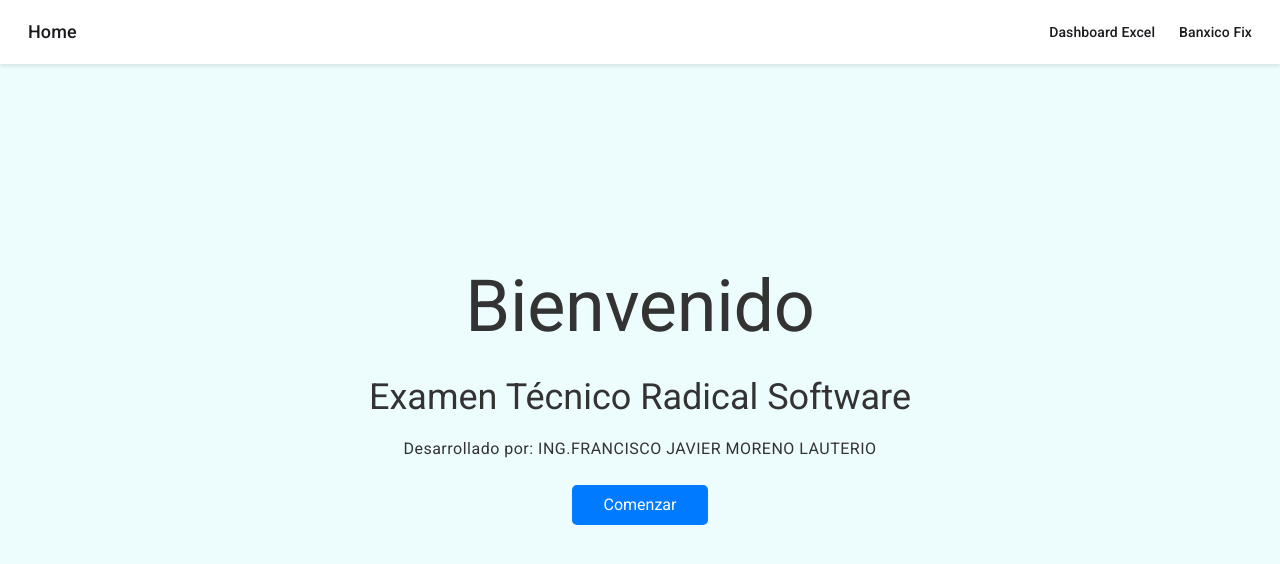
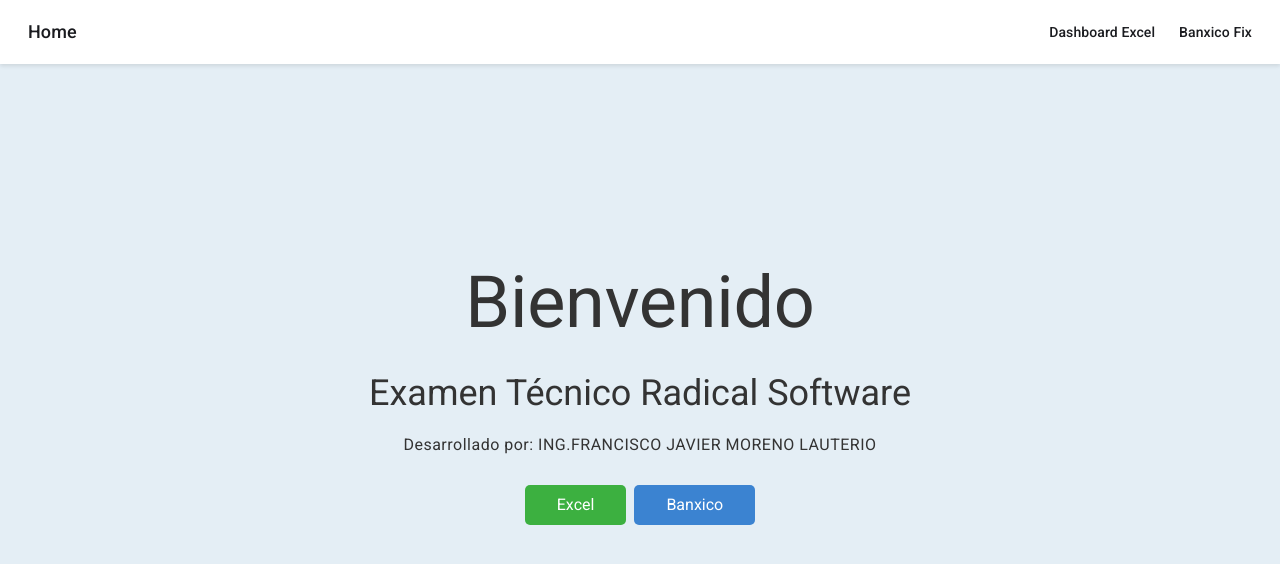
Before and after one commit to franciscomins/examen-radicalsoftware, an Angular app: page / in a window 1280 px wide. Shown: the top 564 px of the page. Built offline with nearby package versions, Linux system fonts and the light colour scheme.

Commit message:
se realizaron correciones de diseño y la pagina home

```diff
--- a/src/app/banxicofix/banxicofix.component.css
+++ b/src/app/banxicofix/banxicofix.component.css
@@ -261,7 +261,7 @@ mat-form-field .mat-form-field-suffix {
 table {
   width: 100%;
   border-collapse: collapse;
-  animation: fadeIn 1s ease-in-out;
+  animation: fadeIn 0.1s ease-in-out;
 }
 
 th, td {
--- a/src/app/home/home.component.css
+++ b/src/app/home/home.component.css
@@ -23,18 +23,11 @@
 }
 
 .welcome-container button {
-  font-size: 1em;
-  padding: 0.5em 2em;
-  background-color: #007bff;
-  color: white;
-  border: none;
-  border-radius: 5px;
-  cursor: pointer;
-  transition: background-color 0.3s;
+
 }
 
 .welcome-container button:hover {
-  background-color: #0056b3;
+  background-color: #a6abb1;
 }
 
 @keyframes fadeIn {
@@ -46,3 +39,29 @@
   from { transform: translateY(-20px); }
   to { transform: translateY(0); }
 }
+.btn-dash{
+
+  font-size: 1em;
+  padding: 0.5em 2em;
+  background-color: #3cb040;
+  color: white;
+  border: none;
+  border-radius: 5px;
+  cursor: pointer;
+  transition: background-color 0.3s;
+
+}
+
+
+
+.btn-banxi{
+  font-size: 1em;
+  padding: 0.5em 2em;
+  background-color: #3b83d1;
+  color: white;
+  border: none;
+  border-radius: 5px;
+  cursor: pointer;
+  transition: background-color 0.3s;
+
+}
--- a/src/app/home/home.component.html
+++ b/src/app/home/home.component.html
@@ -2,5 +2,22 @@
   <h1>Bienvenido</h1>
   <h3>Examen Técnico Radical Software</h3>
   <p>Desarrollado por: ING.FRANCISCO JAVIER MORENO LAUTERIO</p>
-  <button (click)="navigate()">Comenzar</button>
+
+  <div class="container">
+
+
+    <div class="row">
+      <div class="col">
+
+      <button class="m-1 btn-dash" (click)="navigateD()">Excel</button>
+      <button class="m-1 btn-banxi" (click)="navigateB()">Banxico</button>
+
+    </div>
+  </div>
+
+
+
+  </div>
+
+
 </div>
--- a/src/app/home/home.component.ts
+++ b/src/app/home/home.component.ts
@@ -12,7 +12,10 @@ export class HomeComponent {
 
   constructor(private router: Router) {}
 
-  navigate() {
+  navigateD() {
     this.router.navigate(['/dashboard']);
   }
+  navigateB() {
+    this.router.navigate(['/banxico']);
+  }
 }
--- a/src/app/importexcel/importexcel.component.css
+++ b/src/app/importexcel/importexcel.component.css
@@ -7,7 +7,6 @@
 
   .container {
     padding: 20px;
-    margin-bottom: 3rem;
     animation: fadeIn 1s ease-in-out;
   }
 
@@ -208,6 +207,7 @@
   }
 
   .text-temp {
+
     font-size: 12px;
   }
 
@@ -268,3 +268,13 @@
     from { transform: translateY(-20px); }
     to { transform: translateY(0); }
   }
+
+
+
+
+  .name {
+    margin-top: 5rem;
+    color: #ccc;
+    font-size: 0.5rem;
+    animation: fadeIn 1s ease-in-out;
+  }
--- a/src/app/importexcel/importexcel.component.html
+++ b/src/app/importexcel/importexcel.component.html
@@ -15,7 +15,7 @@
     <div class="col-sm-2 card cardtempe temperature-container dashtext">
       <p class="text-temp text-center">
         {{ city }}: {{ temperature }}°C
-        <svg width="15px" height="15px" viewBox="0 0 1024 1024" class="icon" version="1.1"
+        <svg width="25px" height="25px" viewBox="0 0 1024 1024" class="icon" version="1.1"
           xmlns="http://www.w3.org/2000/svg" fill="#000000">
           <g id="SVGRepo_bgCarrier" stroke-width="0"></g>
           <g id="SVGRepo_tracerCarrier" stroke-linecap="round" stroke-linejoin="round"></g>
@@ -115,8 +115,15 @@
           <canvas id="pieChart"></canvas>
         </div>
       </div>
-    </div>
+
+      <div class="text-center align-items-end">
+        <p class="name">By: Francisco Javier Moreno Laurerio</p>
+      </div>
+
+
+      </div>
 
   </div>
 
+
 </div>
--- a/src/app/importexcel/importexcel.component.ts
+++ b/src/app/importexcel/importexcel.component.ts
@@ -104,7 +104,7 @@ export class ImportexcelComponent implements AfterViewInit {
         const headersAreValid = this.checkHeaders(headers);
         if (!headersAreValid) {
           Swal.fire({
-            text: "El documento no es compatibles con aplicacion. Seleccioná la plantilla correcta.",
+            text: "El documento no es compatibles con la aplicacion. Seleccioná la plantilla correcta con los mismos campos.",
             icon: "error"
           });
           return;
--- a/src/index.html
+++ b/src/index.html
@@ -11,7 +11,7 @@
   <link href="https://cdn.jsdelivr.net/npm/bootstrap@5.3.0/dist/css/bootstrap.min.css" rel="stylesheet">
 
 </head>
-<body class="mat-typography" style="background-color: #edfcfd;">
+<body class="mat-typography" style="background-color: #e4eef5;">
 
 
 
```
Also changed, not shown: 1 other file (tests, documents, lock files or other folders).
